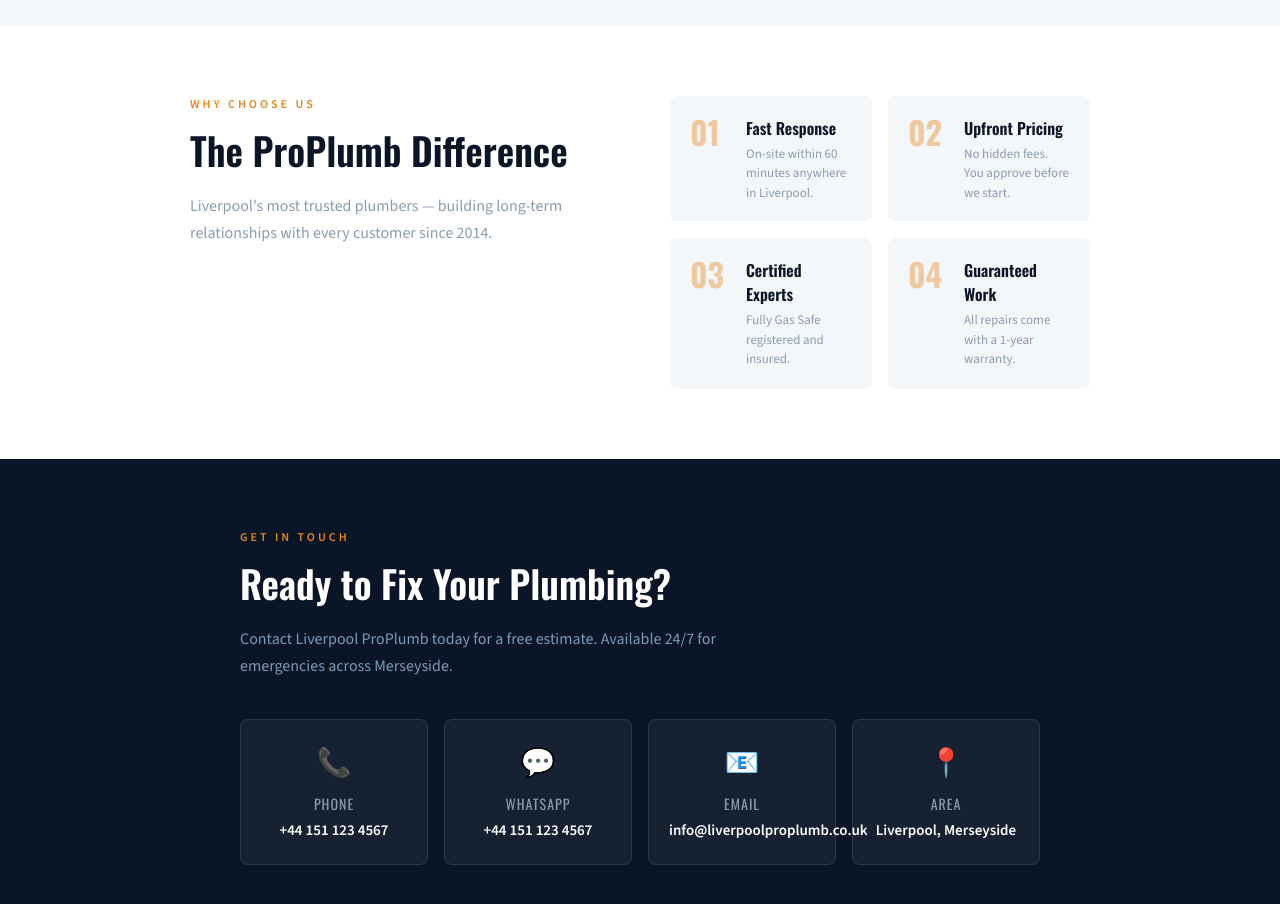
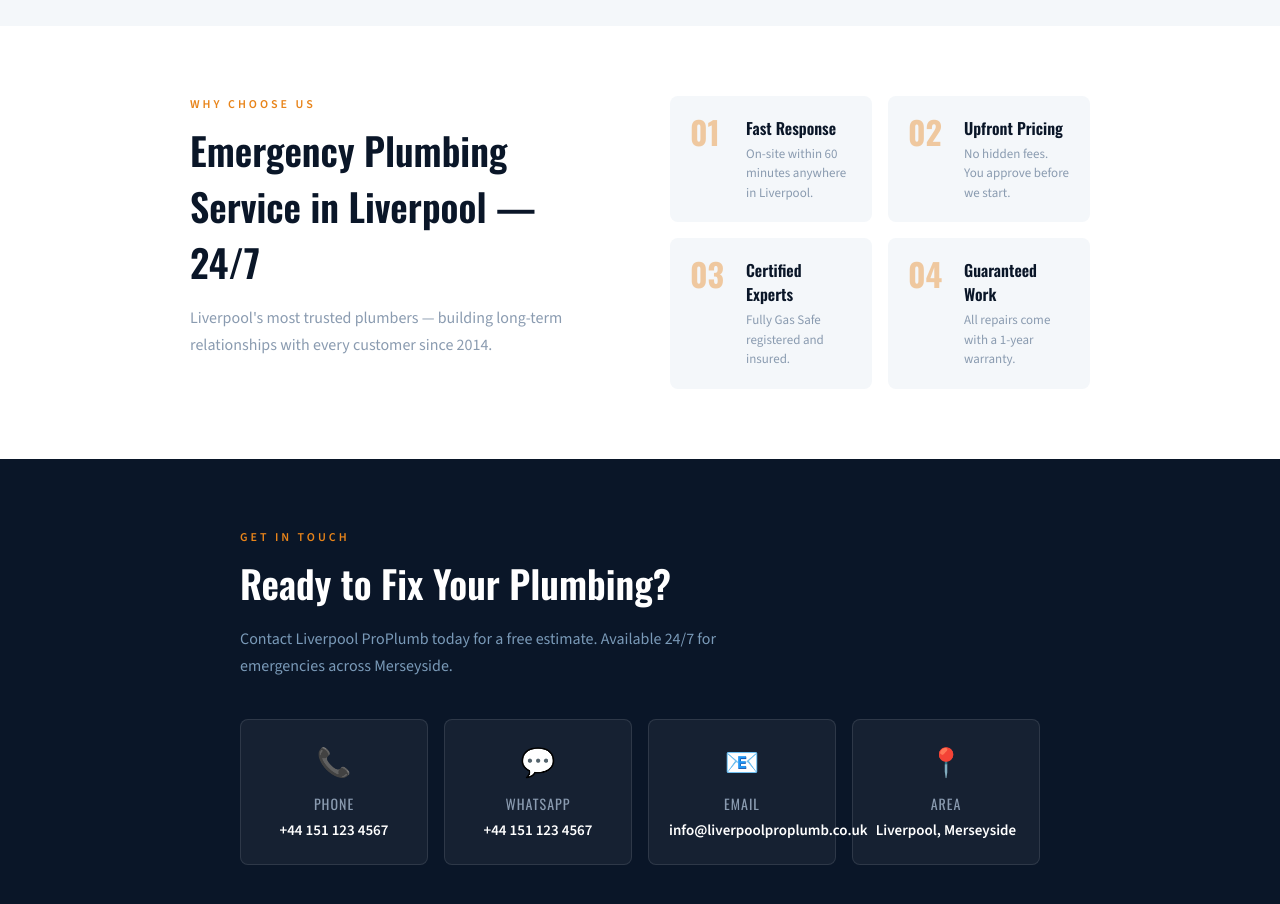
Before and after one commit to jaberrosid83-cell/jaberrosid83-cell.github.io, a plain HTML site: page index.html in a window 1280 px wide. Shown: the part 1560-2464 px from the top of the page. Drawn offline with nearby package versions, Linux system fonts and the light colour scheme.

Commit message:
Update index.html

```diff
--- a/index.html
+++ b/index.html
@@ -130,7 +130,7 @@
   <div class="why-wrap">
     <div>
       <div class="section-label">Why Choose Us</div>
-      <div class="section-title">The ProPlumb Difference</div>
+      <div class="section-title">Emergency Plumbing Service in Liverpool — 24/7</div>
       <div class="section-sub">Liverpool's most trusted plumbers — building long-term relationships with every customer since 2014.</div>
     </div>
     <div class="why-grid">
```
